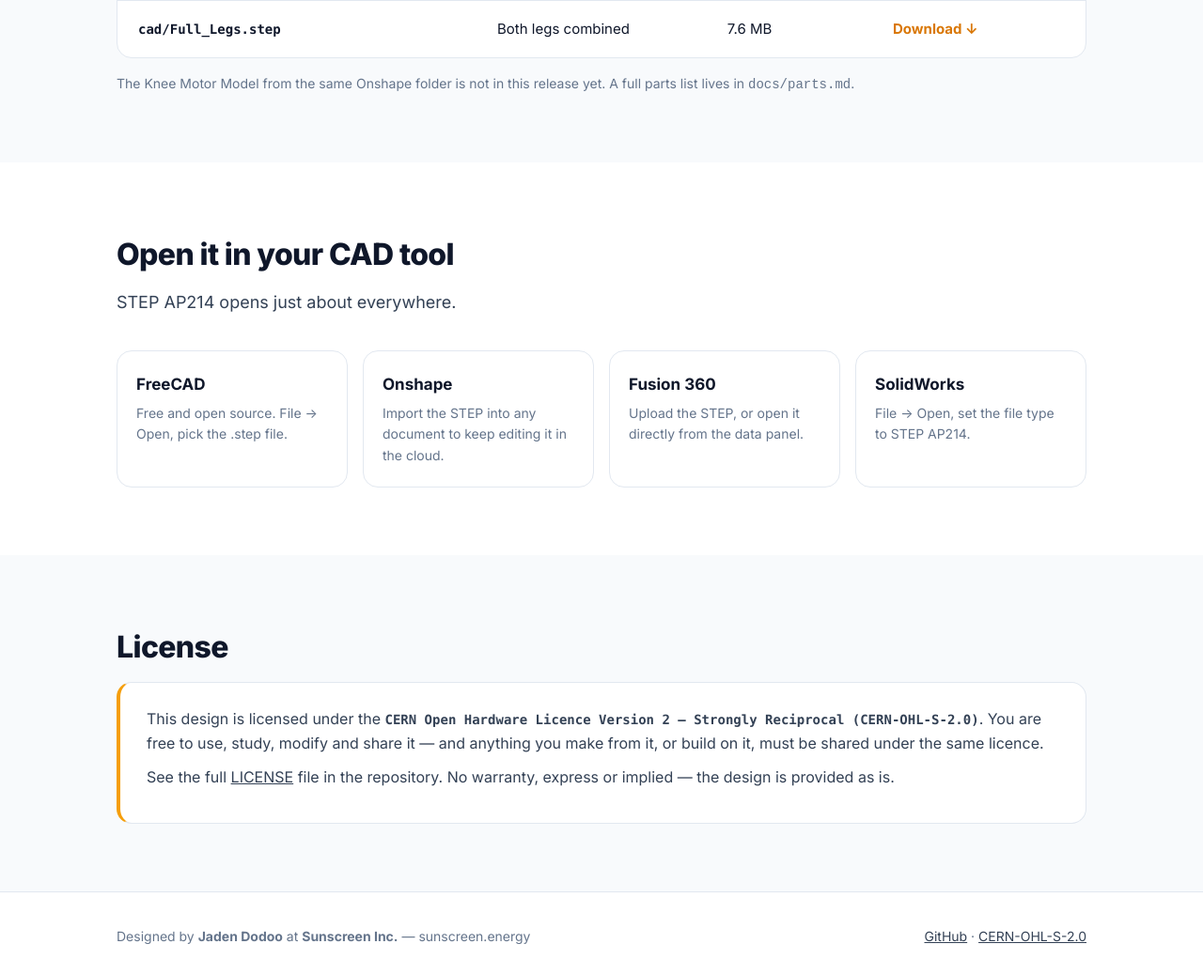
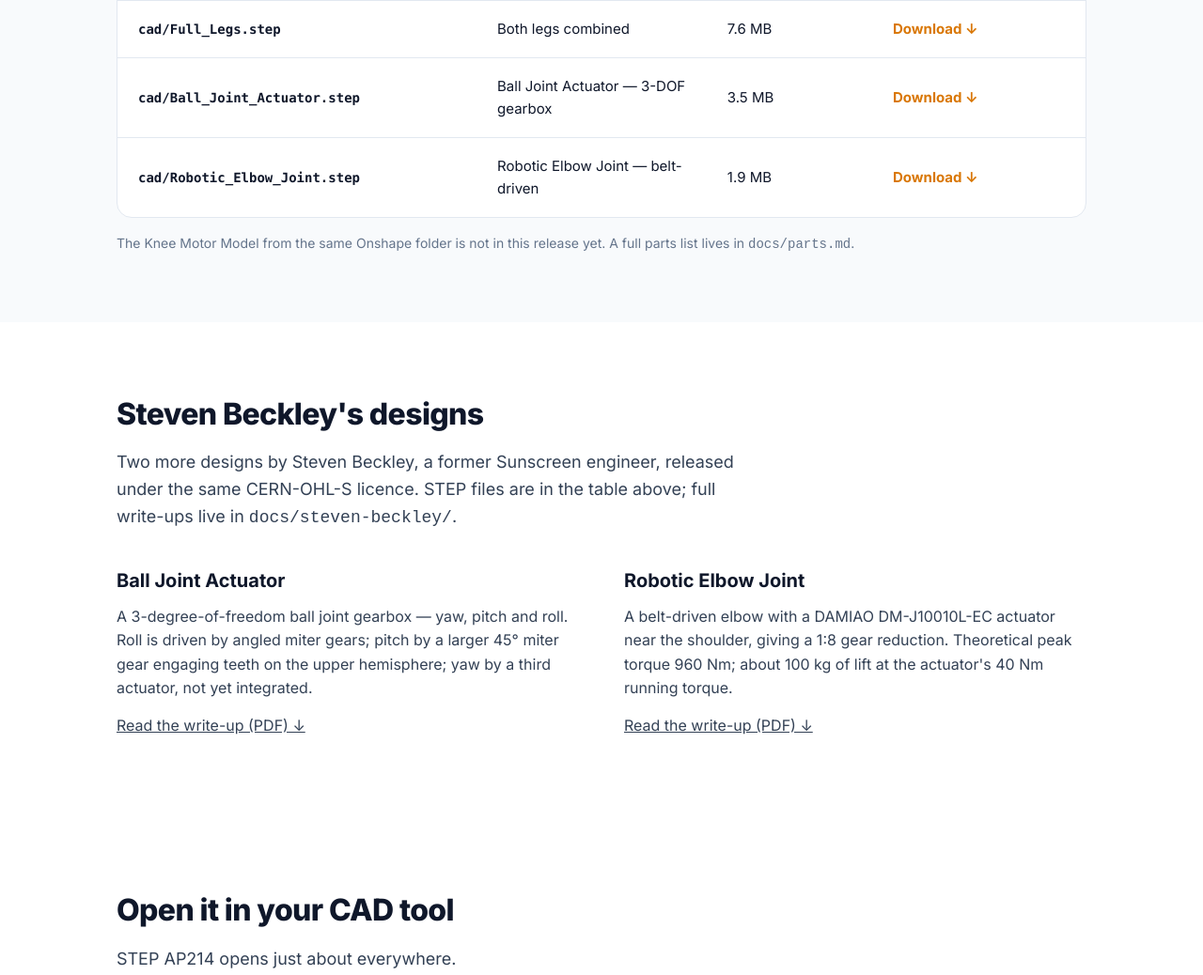
Before and after one commit to solomonkim-sunscreen/frame-v1-leg, a plain HTML site: page index.html in a window 1280 px wide. Shown: the part 1820-2858 px from the top of the page at 94% size. Drawn offline with Linux system fonts and the light colour scheme.

Commit message:
Update README and index to add Steven Beckley's designs

```diff
--- a/index.html
+++ b/index.html
@@ -175,7 +175,7 @@
       <a href="#about">About</a>
       <a href="#files">CAD files</a>
       <a href="#license">License</a>
-      <a class="btn-small" href="https://github.com/sunscreen-energy/frame-v1-leg">GitHub ↗</a>
+      <a class="btn-small" href="https://github.com/solomonkim-sunscreen/frame-v1-leg">GitHub ↗</a>
     </div>
   </div>
 </nav>
@@ -188,7 +188,7 @@
       <p class="lede">Two mirrored legs — thigh, calf, ankle and foot — driven by CubeMars AKE90-8 actuators. Designed at <strong>Sunscreen Inc.</strong> by Jaden Dodoo, and released as open-source hardware under CERN-OHL-S.</p>
       <div class="cta-row">
         <a class="btn btn-amber" href="#files">Download the CAD ↓</a>
-        <a class="btn btn-ghost" href="https://github.com/sunscreen-energy/frame-v1-leg">View on GitHub ↗</a>
+        <a class="btn btn-ghost" href="https://github.com/solomonkim-sunscreen/frame-v1-leg">View on GitHub ↗</a>
       </div>
       <p class="hero-meta"><b>CERN-OHL-S v2</b> · STEP AP214 · Exported from Onshape, Nov 2026</p>
     </div>
@@ -245,8 +245,35 @@
         <span><code>cad/Full_Legs.step</code></span><span>Both legs combined</span><span class="hide-m">7.6 MB</span>
         <a class="dl" href="cad/Full_Legs.step" download>Download ↓</a>
       </div>
+      <div class="file-row">
+        <span><code>cad/Ball_Joint_Actuator.step</code></span><span>Ball Joint Actuator — 3-DOF gearbox</span><span class="hide-m">3.5 MB</span>
+        <a class="dl" href="cad/Ball_Joint_Actuator.step" download>Download ↓</a>
+      </div>
+      <div class="file-row">
+        <span><code>cad/Robotic_Elbow_Joint.step</code></span><span>Robotic Elbow Joint — belt-driven</span><span class="hide-m">1.9 MB</span>
+        <a class="dl" href="cad/Robotic_Elbow_Joint.step" download>Download ↓</a>
+      </div>
     </div>
     <p style="margin-top:16px; font-size:14px; color:var(--muted);">The Knee Motor Model from the same Onshape folder is not in this release yet. A full parts list lives in <code>docs/parts.md</code>.</p>
+  </div>
+</section>
+
+<section id="steven">
+  <div class="wrap">
+    <h2>Steven Beckley's designs</h2>
+    <p class="section-lede">Two more designs by Steven Beckley, a former Sunscreen engineer, released under the same CERN-OHL-S licence. STEP files are in the table above; full write-ups live in <code>docs/steven-beckley/</code>.</p>
+    <div class="two-col">
+      <div>
+        <h3>Ball Joint Actuator</h3>
+        <p>A 3-degree-of-freedom ball joint gearbox — yaw, pitch and roll. Roll is driven by angled miter gears; pitch by a larger 45° miter gear engaging teeth on the upper hemisphere; yaw by a third actuator, not yet integrated.</p>
+        <p><a class="dl" href="docs/steven-beckley/ball-joint-actuator.pdf">Read the write-up (PDF) ↓</a></p>
+      </div>
+      <div>
+        <h3>Robotic Elbow Joint</h3>
+        <p>A belt-driven elbow with a DAMIAO DM-J10010L-EC actuator near the shoulder, giving a 1:8 gear reduction. Theoretical peak torque 960 Nm; about 100 kg of lift at the actuator's 40 Nm running torque.</p>
+        <p><a class="dl" href="docs/steven-beckley/robotic-elbow-joint.pdf">Read the write-up (PDF) ↓</a></p>
+      </div>
+    </div>
   </div>
 </section>
 
@@ -275,8 +302,8 @@
 
 <footer>
   <div class="wrap">
-    <span>Designed by <strong>Jaden Dodoo</strong> at <strong>Sunscreen Inc.</strong> — sunscreen.energy</span>
-    <span><a href="https://github.com/sunscreen-energy/frame-v1-leg">GitHub</a> · <a href="LICENSE">CERN-OHL-S-2.0</a></span>
+    <span>Designed by <strong>Jaden Dodoo</strong> and <strong>Steven Beckley</strong> at <strong>Sunscreen Inc.</strong> — sunscreen.energy</span>
+    <span><a href="https://github.com/solomonkim-sunscreen/frame-v1-leg">GitHub</a> · <a href="LICENSE">CERN-OHL-S-2.0</a></span>
   </div>
 </footer>
 
```
Also changed, not shown: 1 other file.
